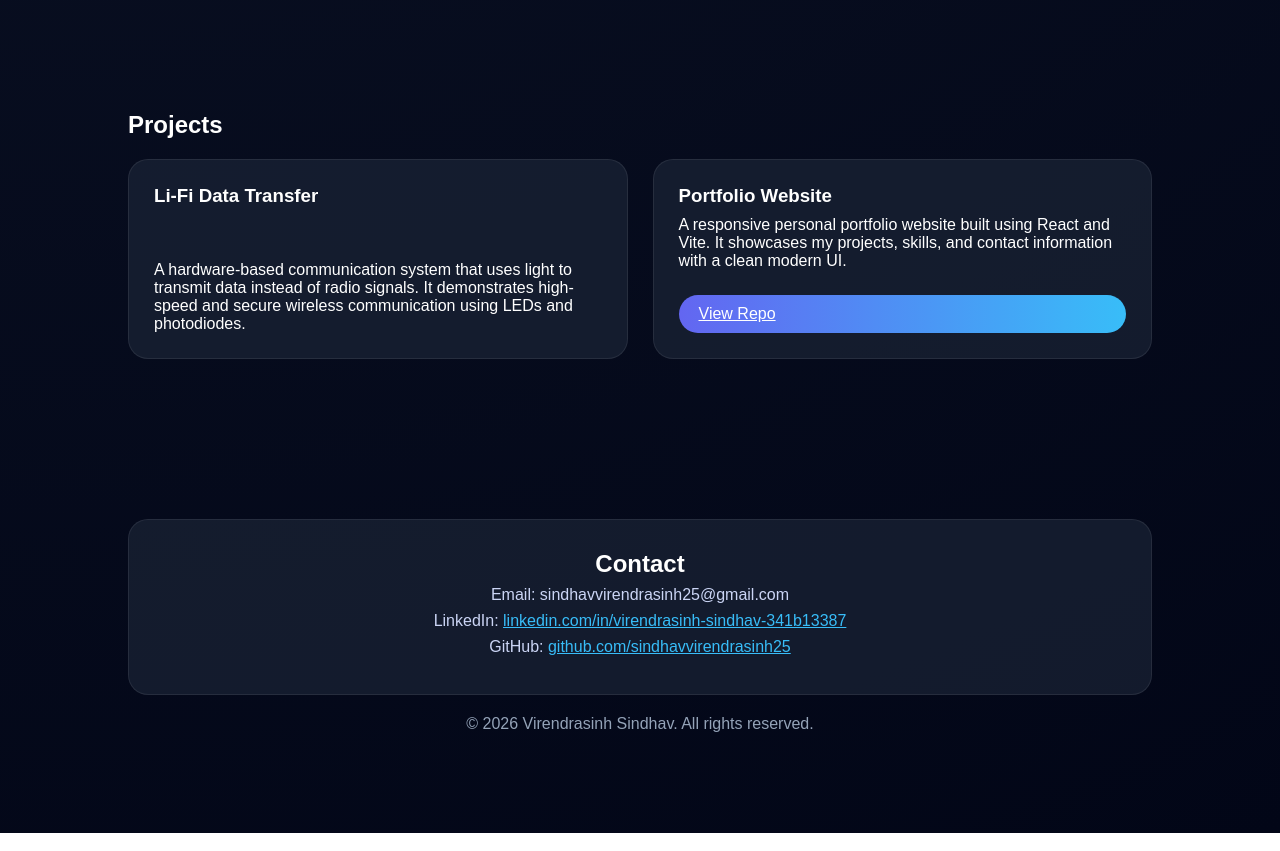
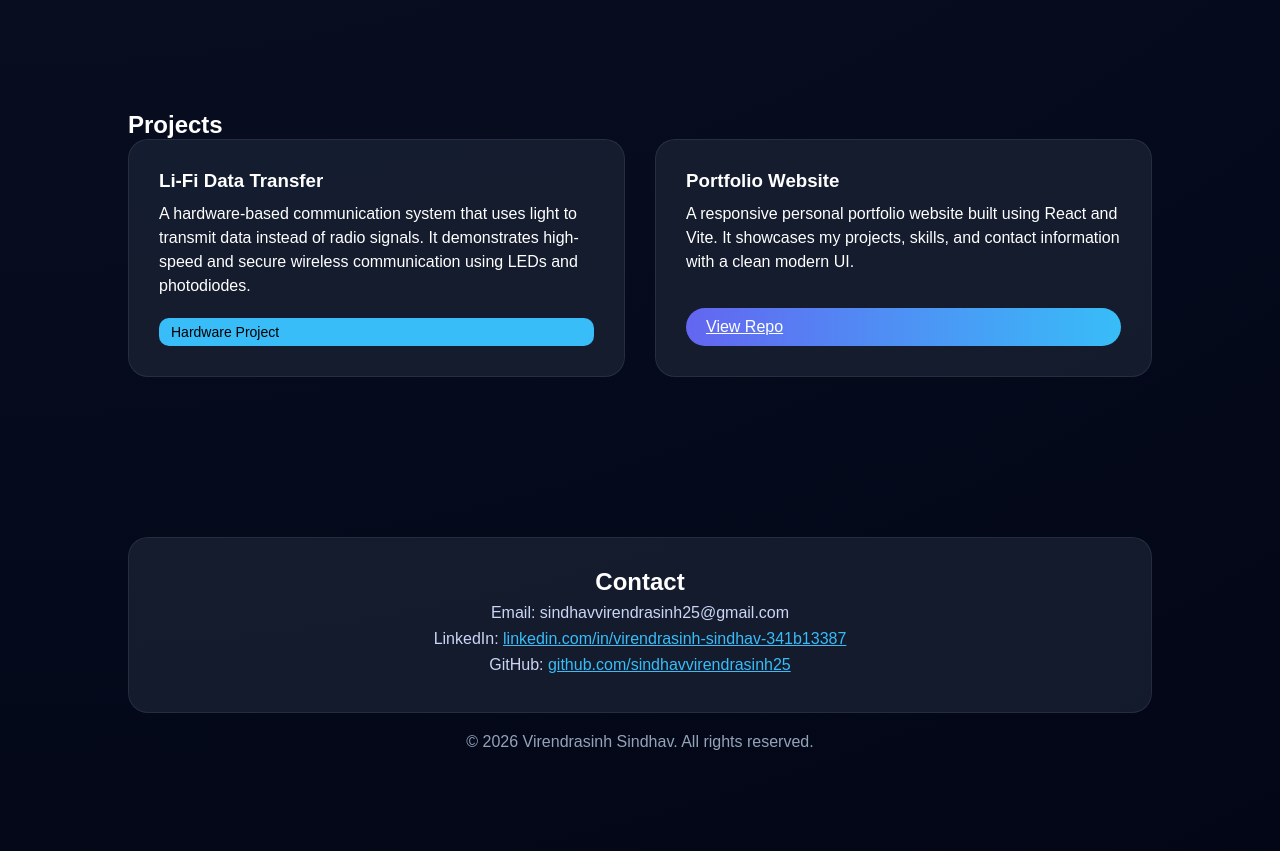
Before and after one commit to sindhavvirendrasinh25/portfolio, a React app: page / in a window 1280 px wide. Shown: the part 1560-2411 px from the top of the page. Built offline with nearby package versions, Linux system fonts and the light colour scheme; the HTML template or start-up script is replaced by a standard one.

Commit message:
fix css duplicates

```diff
--- a/src/App.css
+++ b/src/App.css
@@ -251,24 +251,42 @@ body::after {
 }
 
 
-/* PROJECTS */
+/* ===== PROJECT FIX ===== */
 
-.projects {
-    display: grid;
-    grid-template-columns: repeat(2, 1fr);
-    gap: 20px;
+.projects-container {
+    display: grid !important;
+    grid-template-columns: repeat(auto-fit, minmax(320px, 1fr)) !important;
+    gap: 30px !important;
 }
 
 .project-card {
-    padding: 25px;
-    border-radius: 20px;
-    background: rgba(30, 41, 59, 0.6);
-    transition: 0.3s;
+    display: flex !important;
+    flex-direction: column !important;
+    min-height: 220px;
 }
 
-.project-card:hover {
-    transform: translateY(-5px);
-    border: 1px solid #38bdf8;
+.project-desc {
+    margin: 10px 0 20px 0;
+    line-height: 1.5;
+}
+
+
+/* Fix button position */
+
+.project-card .btn {
+    margin-top: auto;
+}
+
+
+/* Hardware tag */
+
+.project-tag {
+    margin-top: auto;
+    padding: 6px 12px;
+    background: #38bdf8;
+    color: #000;
+    border-radius: 10px;
+    font-size: 14px;
 }
 
 
@@ -336,30 +354,3 @@ body::after {
     border-radius: 20px;
     border: 3px solid #38bdf8;
 }
-
-.projects-container {
-    display: grid;
-    grid-template-columns: repeat(auto-fit, minmax(250px, 1fr));
-    gap: 20px;
-}
-
-.project-card {
-    padding: 20px;
-    border-radius: 20px;
-}
-
-.projects-container {
-    display: grid;
-    grid-template-columns: repeat(auto-fit, minmax(300px, 1fr));
-    gap: 25px;
-    margin-top: 20px;
-}
-
-.project-card {
-    padding: 25px;
-    border-radius: 20px;
-    min-height: 200px;
-    display: flex;
-    flex-direction: column;
-    justify-content: space-between;
-}
--- a/src/components/Projects.jsx
+++ b/src/components/Projects.jsx
@@ -4,13 +4,14 @@ const Projects = () => {
       title: "Li-Fi Data Transfer",
       description:
         "A hardware-based communication system that uses light to transmit data instead of radio signals. It demonstrates high-speed and secure wireless communication using LEDs and photodiodes.",
-      link: "#", // no repo
+      type: "hardware",
     },
     {
       title: "Portfolio Website",
       description:
         "A responsive personal portfolio website built using React and Vite. It showcases my projects, skills, and contact information with a clean modern UI.",
       link: "https://github.com/sindhavvirendrasinh25/portfolio",
+      type: "software",
     },
   ];
 
@@ -22,10 +23,16 @@ const Projects = () => {
         {projects.map((project, index) => (
           <div key={index} className="card-glass project-card">
             <h3>{project.title}</h3>
-            <p>{project.description}</p>
 
-            {/* Show button only if repo exists */}
-            {project.link !== "#" && (
+            <p className="project-desc">{project.description}</p>
+
+            {/* Hardware Project Tag */}
+            {project.type === "hardware" && (
+              <span className="project-tag">Hardware Project</span>
+            )}
+
+            {/* Repo Button */}
+            {project.type === "software" && (
               <a
                 href={project.link}
                 target="_blank"
```
